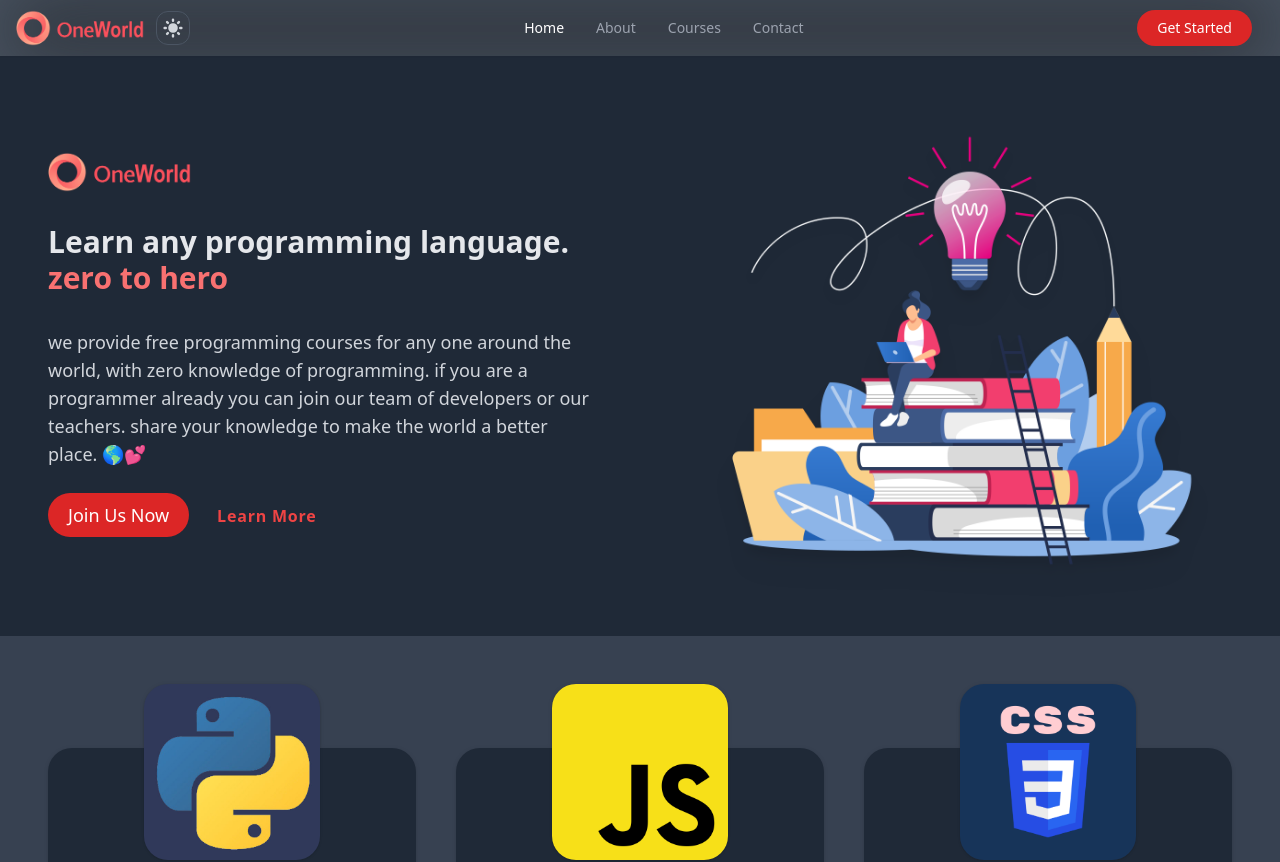
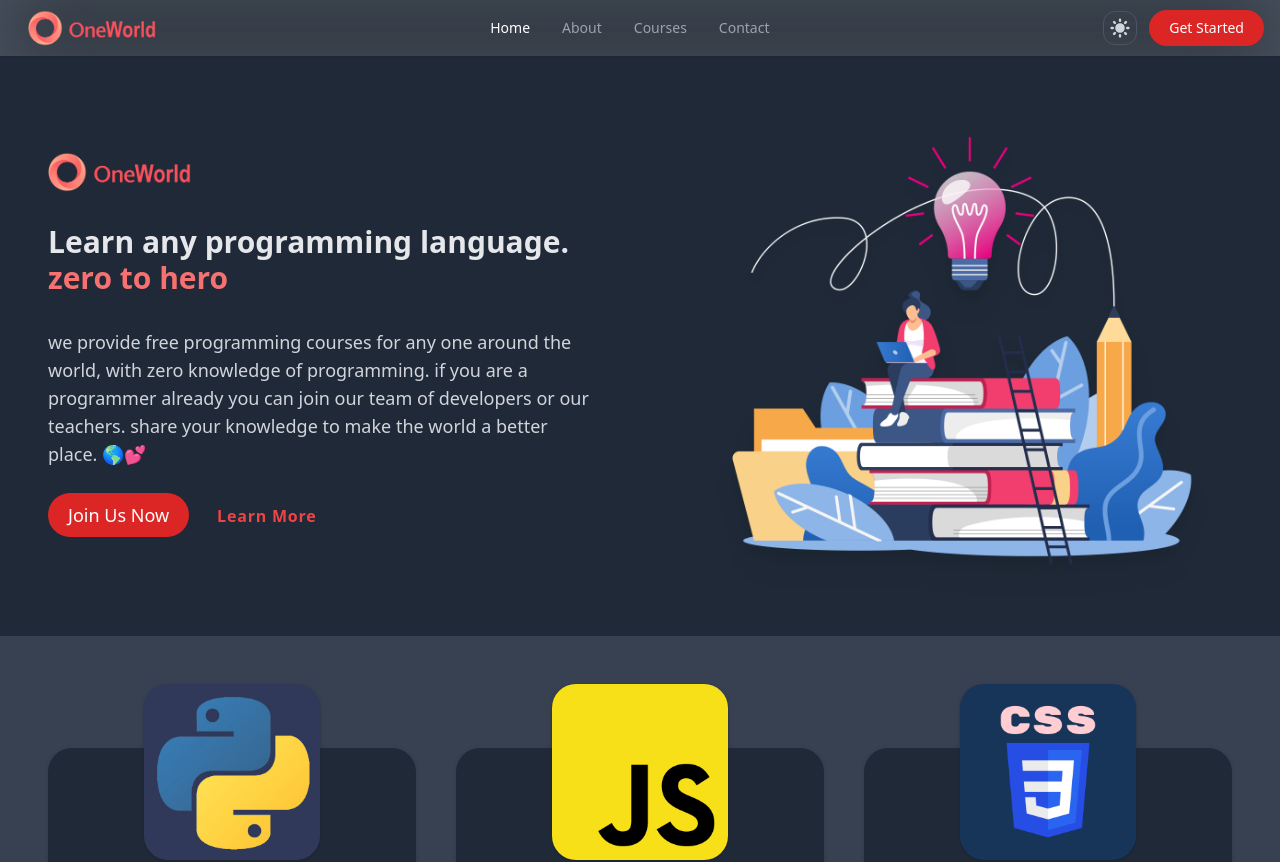
Before and after one commit to Saeednikdel/landing-page-tailwind, a React (Create React App) app: page / in a window 1280 px wide. Shown: the top 862 px of the page. Built offline with nearby package versions, Linux system fonts and the light colour scheme.

Commit message:
convert menu to slide menu

```diff
--- a/src/components/NavBar.jsx
+++ b/src/components/NavBar.jsx
@@ -5,21 +5,22 @@ import { MoonIcon, SunIcon, MenuIcon, XIcon } from '@heroicons/react/solid';
 const NavBar = ({ setTheme, checked }) => {
   const [menu, setMenu] = useState(false);
   const [menuClass, setMenuClass] = useState('hidden');
-  const handle = () => {
+  const openMenu = () => {
     if (!menu) {
-      setMenuClass('flex');
+      setMenuClass('slide-in');
     } else {
-      setMenuClass('hidden');
+      setMenuClass('slide-out');
     }
     setMenu(!menu);
   };
+  const onClickOutsideListener = () => {
+    openMenu();
+    document.removeEventListener('click', onClickOutsideListener);
+  };
   return (
     <nav class="backdrop-blur-2xl backdrop-brightness-200 dark:backdrop-brightness-50 shadow-sm border-1 px-2 sm:px-4 py-2.5 sticky top-0 left-0 right-0 z-10">
-      <div class="container flex flex-wrap justify-between items-center mx-auto">
+      <div class="container flex flex-wrap flex-row-reverse justify-between items-center mx-auto">
         <div class="flex items-center">
-          <a href="#">
-            <img src={logo} class=" mr-3 h-6 sm:h-9" alt="Flowbite Logo" />
-          </a>
           <button
             type="button"
             className="hover:cursor-pointer rounded-xl border p-1 border-gray-300 dark:border-gray-600"
@@ -30,16 +31,17 @@ const NavBar = ({ setTheme, checked }) => {
               <MoonIcon className="h-6 w-6 active:animate-spin text-gray-700 dark:text-gray-300" />
             )}
           </button>
+
+          <button
+            type="button"
+            class="text-white capitalize bg-red-600 hover:bg-red-700 focus:ring-2 focus:outline-none focus:ring-red-300 font-medium rounded-full text-sm px-5 py-2 ml-3 ">
+            Get started
+          </button>
         </div>
         <div class="flex md:order-2  items-center">
           <button
             type="button"
-            class="text-white capitalize bg-red-600 hover:bg-red-700 focus:ring-2 focus:outline-none focus:ring-red-300 font-medium rounded-full text-sm px-5 py-2 text-center mr-3 ">
-            Get started
-          </button>
-          <button
-            type="button"
-            onClick={handle}
+            onClick={openMenu}
             className=" md:hidden hover:cursor-pointer">
             {menu ? (
               <XIcon className="h-6 w-6 active:animate-spin text-gray-700 dark:text-gray-300" />
@@ -47,6 +49,9 @@ const NavBar = ({ setTheme, checked }) => {
               <MenuIcon className="h-6 w-6 active:animate-spin text-gray-700 dark:text-gray-300" />
             )}
           </button>
+          <a href="#">
+            <img src={logo} class=" ml-3 h-6 sm:h-9" alt="Flowbite Logo" />
+          </a>
         </div>
         <div
           class="hidden justify-between items-center w-full md:flex md:w-auto md:order-1"
@@ -84,35 +89,38 @@ const NavBar = ({ setTheme, checked }) => {
           </ul>
         </div>
       </div>
-      <div class="md:hidden">
+
       <div
-          class={`absolute flex-col items-center self-end py-8 mt-2 space-y-2 font-semibold sm:w-auto sm:self-center left-6 right-6 bg-white shadow-lg dark:bg-gray-800 ${menuClass}`}>
+        onMouseLeave={() => {
+          document.addEventListener('click', onClickOutsideListener);
+        }}
+        id="slider"
+        class={`absolute md:hidden flex flex-col w-60 h-screen py-8 mt-2 space-y-2 font-semibold left-0 bg-white shadow-2xl dark:bg-gray-800 ${menuClass}`}>
         <a
-            className=" text-gray-800 dark:text-white hover:bg-gray-100 dark:hover:bg-gray-700 w-80 text-center py-1"
+          className=" text-gray-800 dark:text-white hover:bg-gray-100 dark:hover:bg-gray-700  pl-10 py-1"
           href="#">
           Home
         </a>
         <a
-            className=" text-gray-800 dark:text-white hover:bg-gray-100 dark:hover:bg-gray-700 w-80 text-center py-1"
+          className=" text-gray-800 dark:text-white hover:bg-gray-100 dark:hover:bg-gray-700  pl-10 py-1"
           href="#">
           About
         </a>
         <a
-            className=" text-gray-800 dark:text-white hover:bg-gray-100 dark:hover:bg-gray-700 w-80 text-center py-1"
+          className=" text-gray-800 dark:text-white hover:bg-gray-100 dark:hover:bg-gray-700  pl-10 py-1"
           href="#">
           Courses
         </a>
         <a
-            className=" text-gray-800 dark:text-white hover:bg-gray-100 dark:hover:bg-gray-700 w-80 text-center py-1"
+          className=" text-gray-800 dark:text-white hover:bg-gray-100 dark:hover:bg-gray-700  pl-10 py-1"
           href="#">
           Jobs
         </a>
         <a
-            className=" text-gray-800 dark:text-white hover:bg-gray-100 dark:hover:bg-gray-700 w-80 text-center py-1"
+          className=" text-gray-800 dark:text-white hover:bg-gray-100 dark:hover:bg-gray-700  pl-10 py-1"
           href="#">
           Contact
         </a>
-        </div>
       </div>
     </nav>
   );
```
Lines whose indentation alone changed are shown as unchanged.
